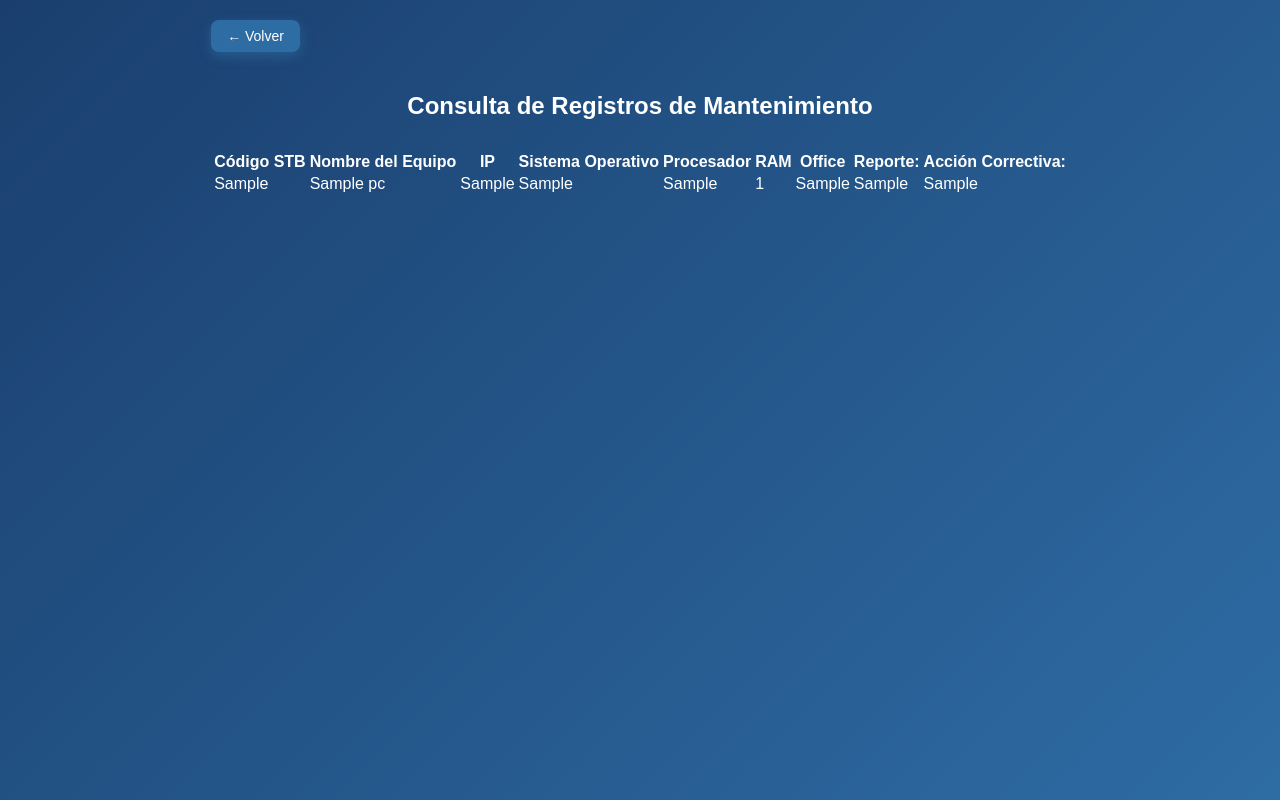
After one commit to STROBBE-TI-ASSIST2/Dispositivos_moviles_web, a Flask app: page /consulta-mantenimientos in a window 1280 px wide. The commit adds this page. Run offline with Flask 3, Linux system fonts and the light colour scheme; tables that the repository leaves empty hold one stand-in row (values such as "Sample post").

Commit message:
Consultar Registro & limpieza de codigo redundante

```diff
--- a/app/__init__.py
+++ b/app/__init__.py
@@ -1,9 +1,6 @@
-from flask import Flask, render_template, request, jsonify, redirect, session, url_for
-import sqlite3
+from flask import Flask
 from flask_migrate import Migrate
-import sqlite3
 from app.utils.db import db, db_uri
-
 
 def create_app():
 
@@ -34,5 +31,4 @@ def create_app():
     app.register_blueprint(form_bp)
     app.register_blueprint(menu_bp)
 
-
     return app
--- a/app/routes/auth_rout.py
+++ b/app/routes/auth_rout.py
@@ -1,6 +1,5 @@
-from flask import Blueprint, request, jsonify, session,render_template,redirect,url_for
+from flask import Blueprint, request, jsonify, session,render_template,url_for
 from app.models.model_user import Usuario
-from app.utils.db import db
 
 auth_bp = Blueprint('auth', __name__)
 main_bp = Blueprint('main', __name__)
--- a/app/routes/form_rout.py
+++ b/app/routes/form_rout.py
@@ -1,4 +1,4 @@
-from flask import Blueprint, request, jsonify, session,render_template,redirect,url_for, flash
+from flask import Blueprint, request, jsonify, session,render_template,redirect,url_for
 from app.models.mantenimento_pc import Mantenimiento_equipos
 from app import db
 
@@ -10,9 +10,12 @@ def formulario():
         return redirect(url_for('auth.index'))  # Redirige a login si no hay sesión
     return render_template('datos_pc.html', usuario=session['usuario'])'''
 
+#Mostrar formulario
 @form_bp.route('/formulario')
 def formulario():
     return render_template('datos_pc.html')
+
+#Guardar los datos del formulario en la base de datos
 @form_bp.route('/formulario', methods=['POST'])
 def guardar_datos():
     if 'usuario' not in session:
@@ -33,7 +36,6 @@ def guardar_datos():
     accion_correctiva = data.get('accion_correctiva')
 
     # Validaciones básicas
-    # Validaciones
     if not reporte or not accion_correctiva:
         return jsonify({'success': False, 'message': 'Campos obligatorios faltantes'}), 400
 
@@ -50,3 +52,9 @@ def guardar_datos():
     db.session.commit()
 
     return jsonify({'mensaje': 'Datos guardados correctamente'}), 200
+
+#Consultar los datos del mantenimiento
+@form_bp.route('/consulta-mantenimientos', methods=['GET'])
+def consulta_mantenimientos():
+    registros = Mantenimiento_equipos.query.all()
+    return render_template('consulta_mante.html', registros=registros)
--- a/app/routes/menu.py
+++ b/app/routes/menu.py
@@ -1,6 +1,4 @@
-from flask import Blueprint, request, jsonify, session,render_template,redirect,url_for, flash
-from app.models.mantenimento_pc import Mantenimiento_equipos
-from app import db
+from flask import Blueprint, session,render_template,redirect,url_for
 
 menu_bp = Blueprint('menu', __name__)
 @menu_bp.route('/menu')
--- a/app/templates/MENU.html
+++ b/app/templates/MENU.html
@@ -26,9 +26,9 @@
       <a href="{{ url_for('form.formulario') }}" class="icon-box">
         <img src="static/Imagenes/NUEVO.png" alt="Botón 1" />
       </a>
-      <div class="icon-box">
+      <a href="{{ url_for('form.consulta_mantenimientos') }}" class="icon-box">
         <img src="static/Imagenes/CONSULTA.png" alt="Botón 2" />
-      </div>
+      </a>
       <div class="icon-box">
         <img src="static/Imagenes/REPORTE.png" alt="Botón 3" />
       </div>
--- /dev/null
+++ b/app/templates/consulta_mante.html
@@ -0,0 +1,49 @@
+<!DOCTYPE html>
+<html lang="es">
+<head>
+    <meta charset="UTF-8">
+    <title>Consulta de Mantenimientos</title>
+    <link rel="stylesheet" href="{{ url_for('static', filename='css/formulario_mante_pc.css') }}" />
+</head>
+<body>
+<div class="container">
+    <button id="btn-back" type="button" onclick="window.history.back()">
+      ← Volver
+    </button>
+
+    <h2>Consulta de Registros de Mantenimiento</h2>
+
+    <table class="tabla-registros">
+        <thead>
+            <tr>
+                <th>Código STB</th>
+                <th>Nombre del Equipo</th>
+                <th>IP</th>
+                <th>Sistema Operativo</th>
+                <th>Procesador</th>
+                <th>RAM</th>
+                <th>Office</th>
+                <th>Reporte:</th>
+                <th>Acción Correctiva:</th>
+            </tr>
+        </thead>
+        <tbody>
+            {% for registro in registros %}
+            <tr>
+                <td>{{ registro.codigo_stb }}</td>
+                <td>{{ registro.nombre_equipo }}</td>
+                <td>{{ registro.ip }}</td>
+                <td>{{ registro.sistema_operativo }}</td>
+                <td>{{ registro.procesador }}</td>
+                <td>{{ registro.ram }}</td>
+                <td>{{ registro.office }}</td>
+                <td>{{ registro.reporte }}</td>
+                <td>{{ registro.accion_correctiva}}</td>
+
+            </tr>
+            {% endfor %}
+        </tbody>
+    </table>
+</div>
+</body>
+</html>
--- a/app/utils/db.py
+++ b/app/utils/db.py
@@ -1,7 +1,6 @@
 from flask_sqlalchemy import SQLAlchemy
-from sqlalchemy import create_engine
 import urllib
-import pyodbc
+
 
 import os
 from dotenv import load_dotenv
```
Also changed, not shown: app/static/js/menu.js (+0 -7 lines).
